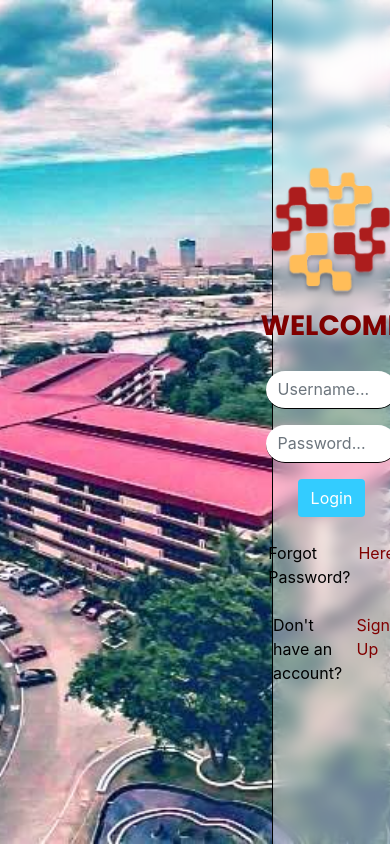
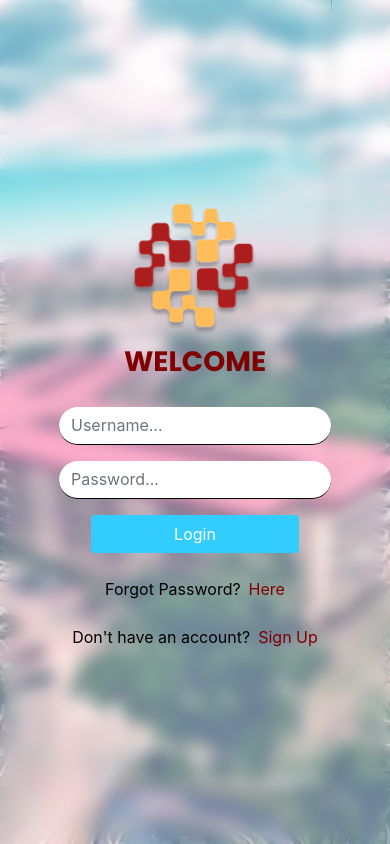
Before and after one commit to Iskademia/iskoline, a Django app: page /login/ in a window 390 px wide; the page is wider, and only the part inside the window is pictured. Run offline with Django 3.2, Linux system fonts and the light colour scheme; some libraries are stand-ins or nearby versions.

Commit message:
responsive login design

```diff
--- a/static/login.css
+++ b/static/login.css
@@ -5,7 +5,7 @@
     box-sizing: border-box;
 }
 body {
-    overflow-x: hidden;
+    overflow: hidden;
     background: url("../media/login-bg.jpg") no-repeat center !important;
     background-size: cover !important;
 }
@@ -33,8 +33,8 @@ body {
     background-color: rgb(255, 255, 255); /* Fallback color */
     background-color: rgba(255, 253, 253, 0.4); /* Black w/opacity/see-through */
     color: black;
-
     backdrop-filter: blur(8px);
+    position: sticky;
 }
 .form_container {
     margin-top: 20px;
@@ -44,7 +44,6 @@ body {
     color: maroon;
     font-family: 'Poppins', sans-serif;
     font-weight: bold;
-
 }
 
 .login_btn {
@@ -85,3 +84,10 @@ body {
     color: maroon;
     text-decoration: none;
 }
+
+@media (max-width: 800px) {
+    .user_card {
+      width: 100vw;
+      position: absolute;
+    }
+  }
```
